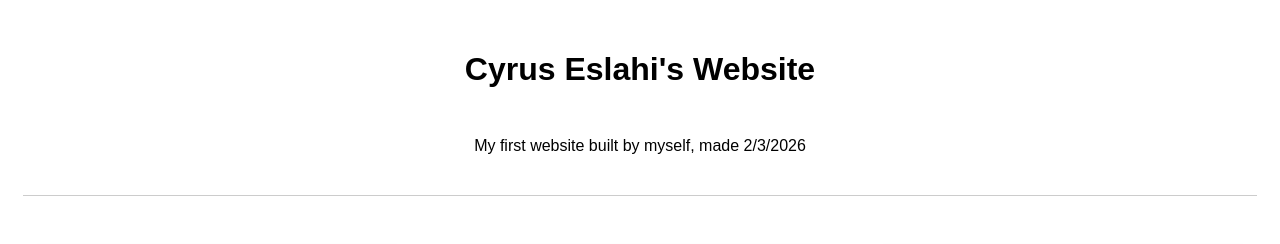
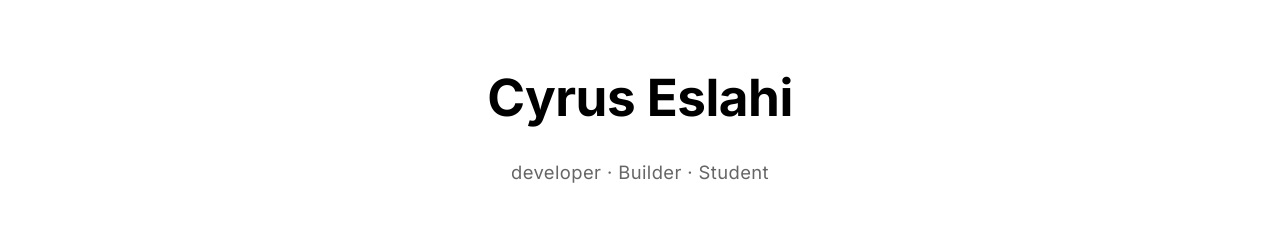
Before and after one commit to cyrus-eslahi1/cyruseslahi, a plain HTML site: page index.html in a window 1280 px wide. Shown: the top 244 px of the page. Drawn offline with Linux system fonts and the light colour scheme.

Commit message:
Add files via upload

```diff
--- a/index.html
+++ b/index.html
@@ -4,12 +4,15 @@
         <meta charset="UTF-8">
         <link rel="icon" type="image/png" href="favicon.png"> <!--My website logo-->
         <link rel="stylesheet" href="style.css">
+        <link href="https://fonts.googleapis.com/css2?family=Inter:wght@300;400;600;700&display=swap" rel="stylesheet">
+
     </head>
 
   <body>
-    <h1 class="title">Cyrus Eslahi's Website</h1>
-    <p class="subtitle">My first website built by myself, made 2/3/2026</p>
-    <hr>
+    <div class="hero">
+      <h1 class="title">Cyrus Eslahi</h1>
+      <p class="subtitle">developer · Builder · Student</p>
+    </div>
 
     <div class="cards">
       <div class="card">
--- a/style.css
+++ b/style.css
@@ -9,6 +9,8 @@ body {
     display: flex;
     flex-direction: column;
     min-height: 100vh;
+    font-family: 'Inter', system-ui, -apple-system, BlinkMacSystemFont, sans-serif;
+
 }
 
 .copyright {
@@ -28,12 +30,23 @@ hr {
   margin: 20px 0;
 }
 
-.title {  /*Aligns the top "Cyrus Eslahi's Website" text*/
+.hero {
     text-align: center;
+    margin: 0px 0 15px;
 }
 
-.subtitle { /*Aligns the top "My first website built by myself, made 2/3/2026" text*/
-    text-align: center;
+.title {
+    font-size: 3.2rem;
+    font-weight: 700;
+    letter-spacing: -0.5px;
+    margin-bottom: 10px;
+}
+
+.subtitle {
+    font-size: 1.15rem;
+    font-weight: 400;
+    color: #666;
+    letter-spacing: 0.4px;
 }
 
 .cards {
```
